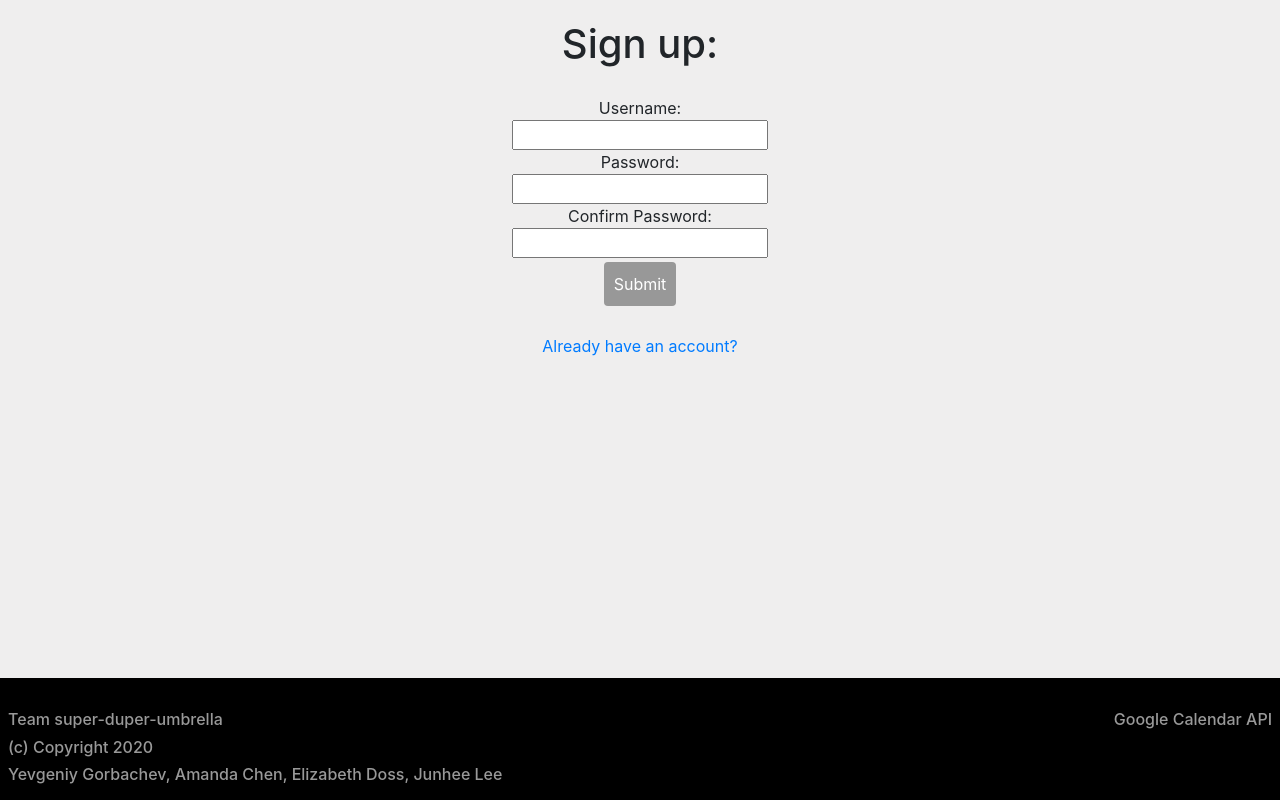
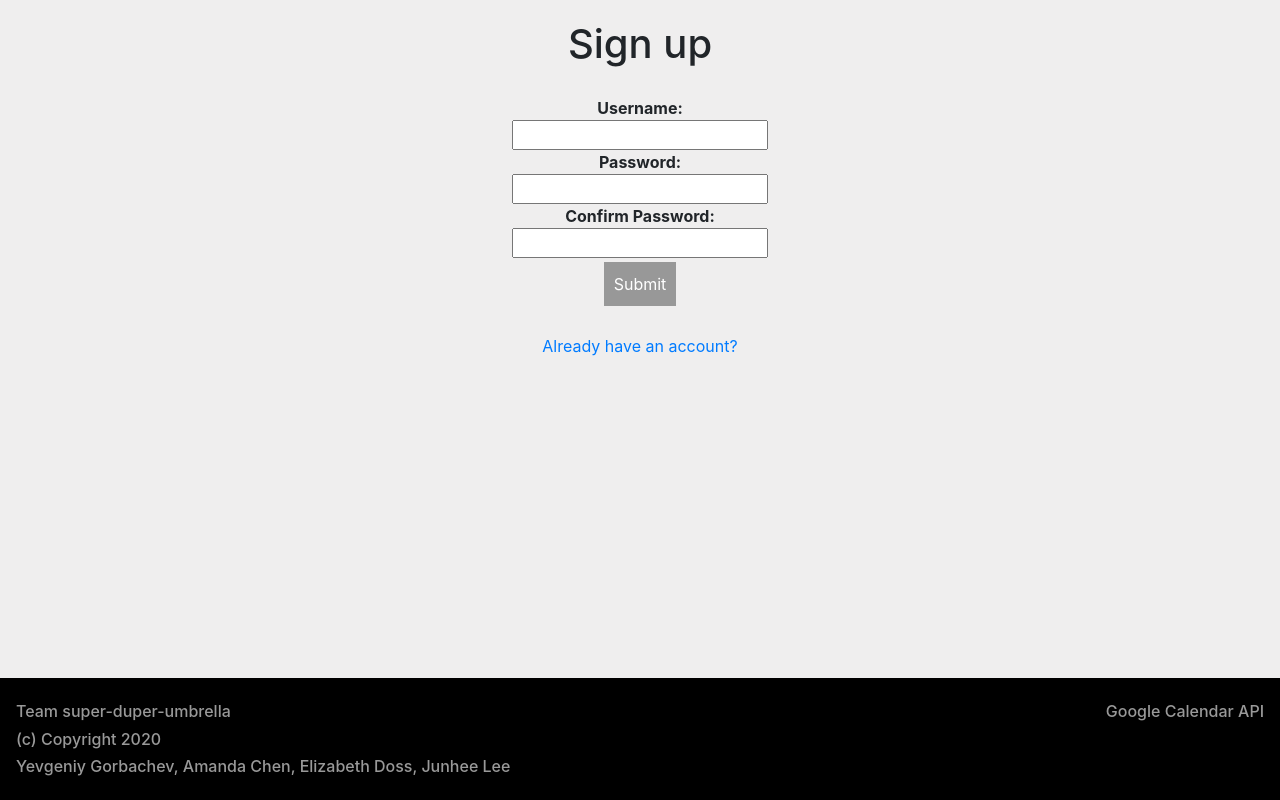
Before and after one commit to yevagorbachev/Project_2_MKS21QJI, a Flask app: page /register in a window 1280 px wide. Run offline with Flask 2, Linux system fonts and the light colour scheme; some libraries are stand-ins or nearby versions.

Commit message:
edited sign up pages

```diff
--- a/templates/base_sign.html
+++ b/templates/base_sign.html
@@ -9,14 +9,14 @@
       <!-- Bootstrap CSS -->
       <link rel="stylesheet" href="https://stackpath.bootstrapcdn.com/bootstrap/4.3.1/css/bootstrap.min.css" integrity="sha384-ggOyR0iXCbMQv3Xipma34MD+dH/1fQ784/j6cY/iJTQUOhcWr7x9JvoRxT2MZw1T" crossorigin="anonymous">
       {% block head %}
-          <title>{{Title}}</title>
+          <title>{% block title %}{% endblock %}</title>
       {% endblock %}
     </head>
     <style>
         {% block style %}{% endblock %}
         body {background-color: #efeeee; text-align: center;}
         h1 {padding: 20px}
-        .sub {padding: 10px; border-radius: 4px; background-color: #989898;
+        .sub {padding: 10px; border-radius: 0px; background-color: #989898;
               border: none; color: white; text-align: center; display: inline-block;
               font-size: 16px; margin: 4px 2px; cursor: pointer;}
         .footer {position: fixed; left: 0; bottom: 0; width: 100%;}
@@ -36,7 +36,7 @@
       {% endblock %}
       <br>
       <br>
-      <footer style="background-color:black; color:rgb(153,153,153);" class="footer font-small p-2 text-left">
+      <footer style="background-color:black; color:rgb(153,153,153);" class="footer font-small pb-3 px-3 text-left">
         <br>
         <div class="row">
           <div class="col-sm-6">
--- a/templates/login.html
+++ b/templates/login.html
@@ -1,4 +1,6 @@
 {% extends "base_sign.html" %}
+
+{% block title %}Login{% endblock %}
 
 {% block content %}
 
--- a/templates/register.html
+++ b/templates/register.html
@@ -1,10 +1,12 @@
 {% extends "base_sign.html" %}
+
+{% block title %}Sign Up{% endblock %}
 
 {% block content %}
 
 <div class="container">
-  <h1>Sign up: </h1>
-  <form action='/register' method="POST">
+  <h1>Sign up</h1>
+  <form class="font-weight-bold" action='/register' method="POST">
       Username:<br>
       <input type="text" name="username"><br>
       Password:<br>
```
